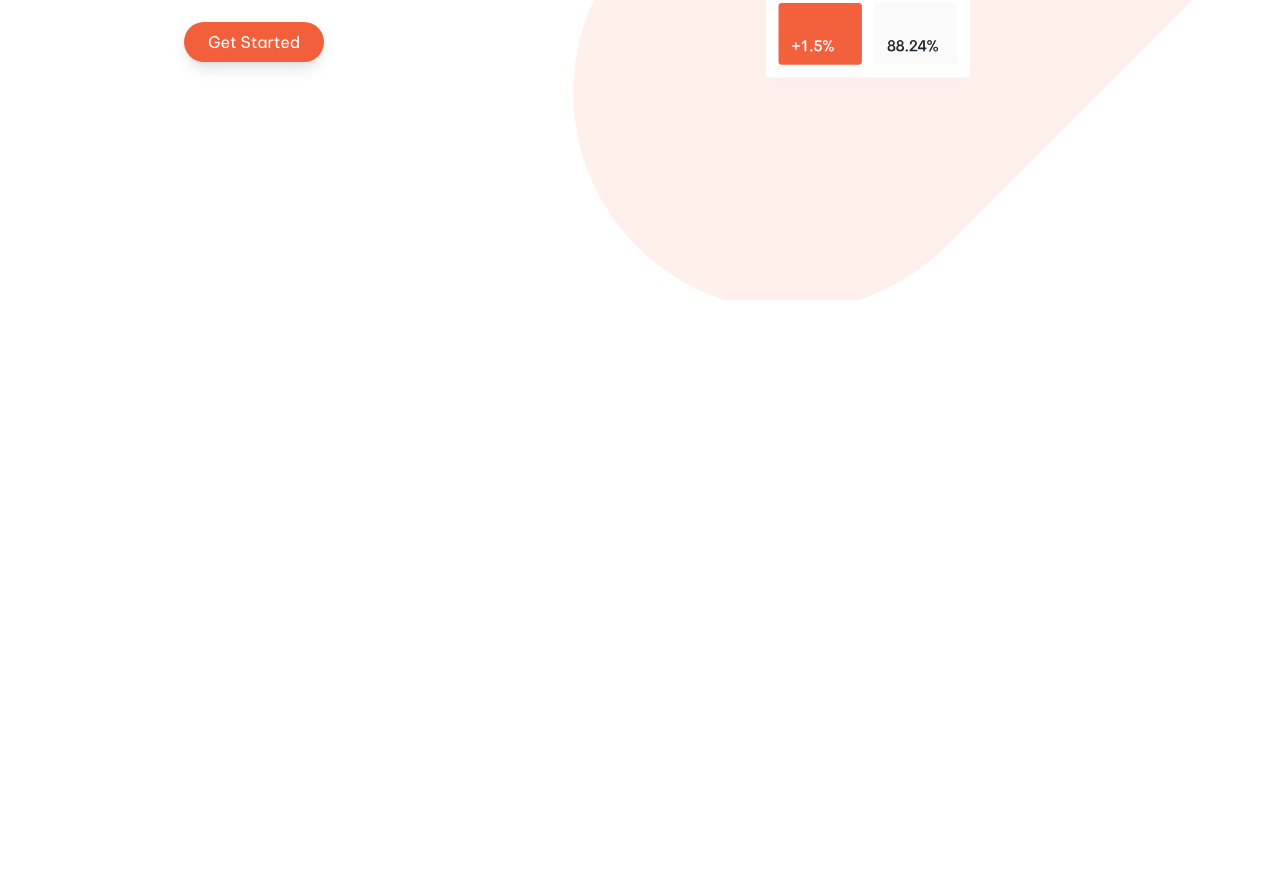
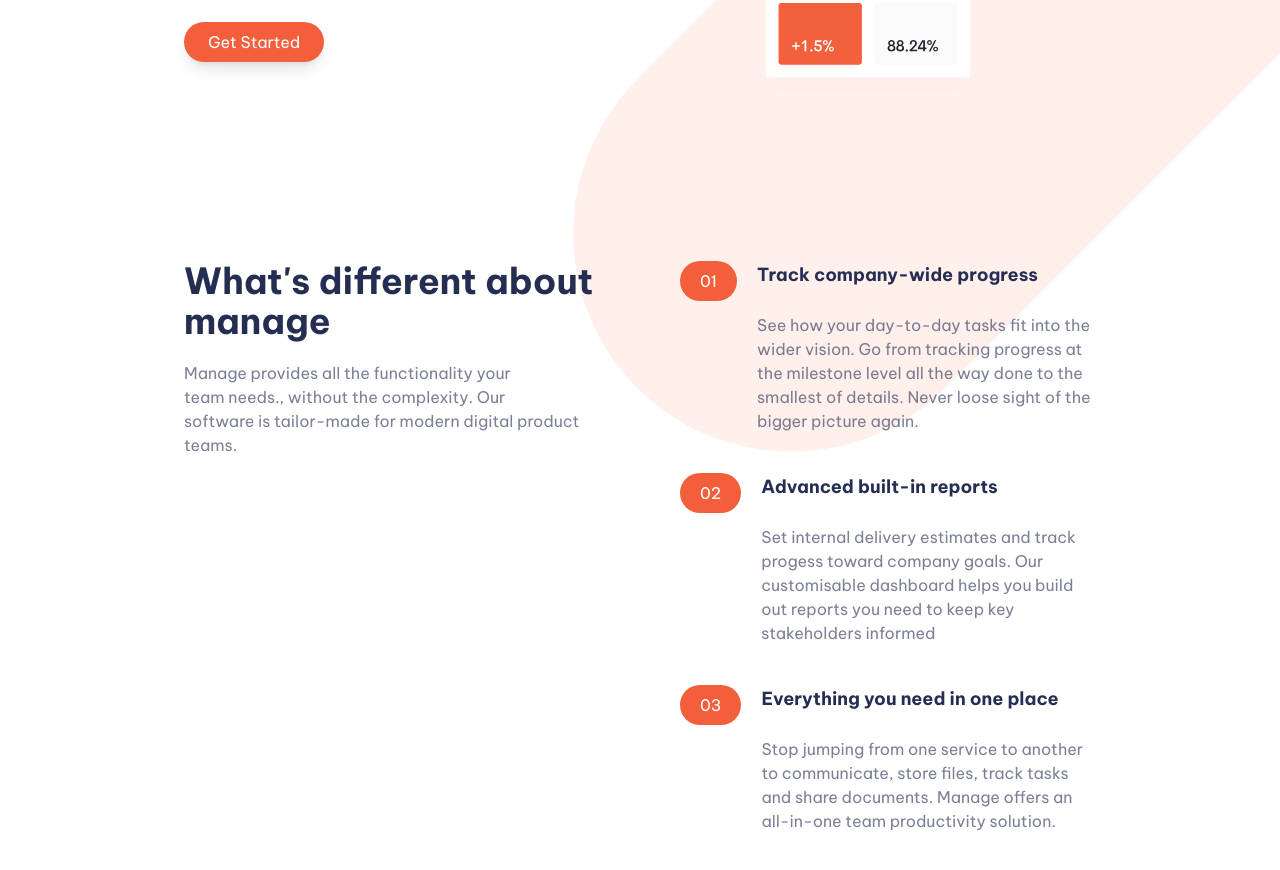
Before and after one commit to cyonii/manage-landing-page, a website: page index.html in a window 1280 px wide. Shown: the part 500-1370 px from the top of the page. Before the commit the page ends 800 px from the top, so only its background shows below. Drawn offline with nearby package versions, Linux system fonts and the light colour scheme; files that its build step writes are made by us from their sources.

Commit message:
Add features section

```diff
--- a/index.html
+++ b/index.html
@@ -39,9 +39,9 @@
       </nav>
     </header>
 
-    <!-- Main content -->
+    <!-- Main Content -->
     <main class="container px-4 lg:px-18 xl:px-36">
-      <!-- Hero section -->
+      <!-- Hero Section -->
       <section class="flex flex-col md:flex-row py-20" id="hero">
         <div class="flex flex-col justify-center w-full md:w-1/2 text-center md:text-left order-last md:order-first">
           <h1 class="text-4xl md:text-5xl font-bold mb-10">Bring everyone together to build better products.</h1>
@@ -61,6 +61,65 @@
           <img src="./assets/images/illustration-intro.svg" alt="Dashboard illustration">
         </div>
       </section>
+
+      <!-- Features Section -->
+      <section class="flex flex-col md:flex-row py-20 space-x-20 md:space-y-0" id="features">
+        <div class="md:w-1/2 text-center md:text-left">
+          <h2 class="text-4xl font-bold mb-5">What's different about manage</h2>
+          <p class="opacity-60">
+            Manage provides all the functionality your <br class="hidden md:inline">
+            team needs., without the complexity. Our <br class="hidden md:inline">
+            software is tailor-made for modern digital product teams.
+          </p>
+        </div>
+
+        <div class="md:w-1/2 flex flex-col space-y-10">
+          <div class="flex items-start">
+            <div class="bg-red-500 text-white rounded-full py-2 px-5 mr-5">01</div>
+            <div>
+              <h3 class="text-lg font-bold mb-6">
+                Track company-wide progress
+              </h3>
+              <p class="opacity-60">
+                See how your day-to-day tasks fit into the wider vision.
+                Go from tracking progress at the milestone level all the
+                way done to the smallest of details. Never loose sight of
+                the bigger picture again.
+              </p>
+            </div>
+          </div>
+
+          <div class="flex items-start">
+            <div class="bg-red-500 text-white rounded-full py-2 px-5 mr-5">02</div>
+            <div>
+              <h3 class="text-lg font-bold mb-6">
+                Advanced built-in reports
+              </h3>
+              <p class="opacity-60">
+                Set internal delivery estimates and track progess toward
+                company goals. Our customisable dashboard helps you
+                build out reports you need to keep key stakeholders
+                informed
+              </p>
+            </div>
+          </div>
+
+          <div class="flex items-start">
+            <span class="bg-red-500 text-white rounded-full py-2 px-5 mr-5">03</span>
+            <div>
+              <h3 class="text-lg font-bold mb-6">
+                Everything you need in one place
+              </h3>
+              <p class="opacity-60">
+                Stop jumping from one service to another to
+                communicate, store files, track tasks and share
+                documents. Manage offers an all-in-one team
+                productivity solution.
+              </p>
+            </div>
+          </div>
+        </div>
+      </section>
     </main>
   </body>
 </html>
```
